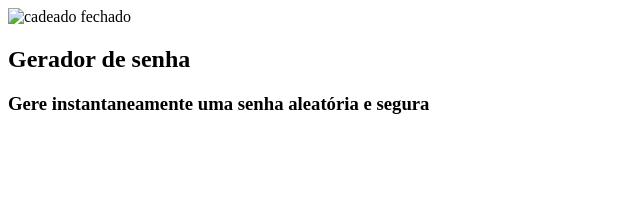
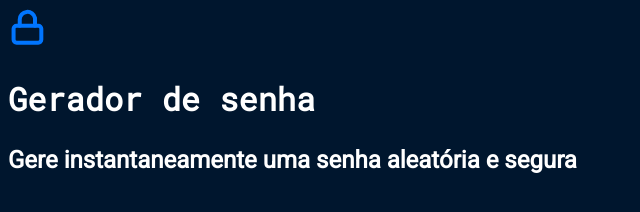
Before and after one commit to nicholasdec/Seguran-a, a plain HTML site: page index.html in a window 1280 px wide. Shown: the whole page, without its empty margins (0-640 px from the left). Drawn offline with Linux system fonts and the light colour scheme.

Commit message:
Add files via upload

```diff
--- a/index.html
+++ b/index.html
@@ -4,9 +4,10 @@
     <meta charset="UTF-8">
     <meta name="viewport" content="width=device-width, initial-scale=1.0">
     <title>Gerador de senha</title>
+    <link rel="stylesheet" href="style.css">
 </head>
 <body>
-    <img src="" alt="cadeado fechado">
+    <img src="unlock.svg" alt="cadeado fechado">
     <h2 class="titulo-principal">Gerador de senha</h2>
     <h3 class="titulo-secundario">Gere instantaneamente uma senha aleatória e segura</h3>
 </body>
--- /dev/null
+++ b/style.css
@@ -0,0 +1,24 @@
+@import url('https://fonts.googleapis.com/css2?family=Roboto&family=Roboto+Mono&display=swap');
+:root{
+    --branco: white;
+    --cor-de-fundo: #00162E;
+    --fundo-senha: #00244D;
+    --fundo-texto: #001E40;
+    --borda: #0075FF;
+    --roboto: 'Roboto', sans-serif;
+    --roboto-mono: 'Roboto Mono', monospace;
+}
+body{
+    color: var(--branco);
+    background-color: var(--cor-de-fundo);
+    font-family: var(--roboto);
+}
+
+.titulo-principal{
+    font-family: var(--roboto-mono);
+    font-size: 32px;
+}
+
+.titulo-secundario{
+    font-size: 24px;
+}
```
